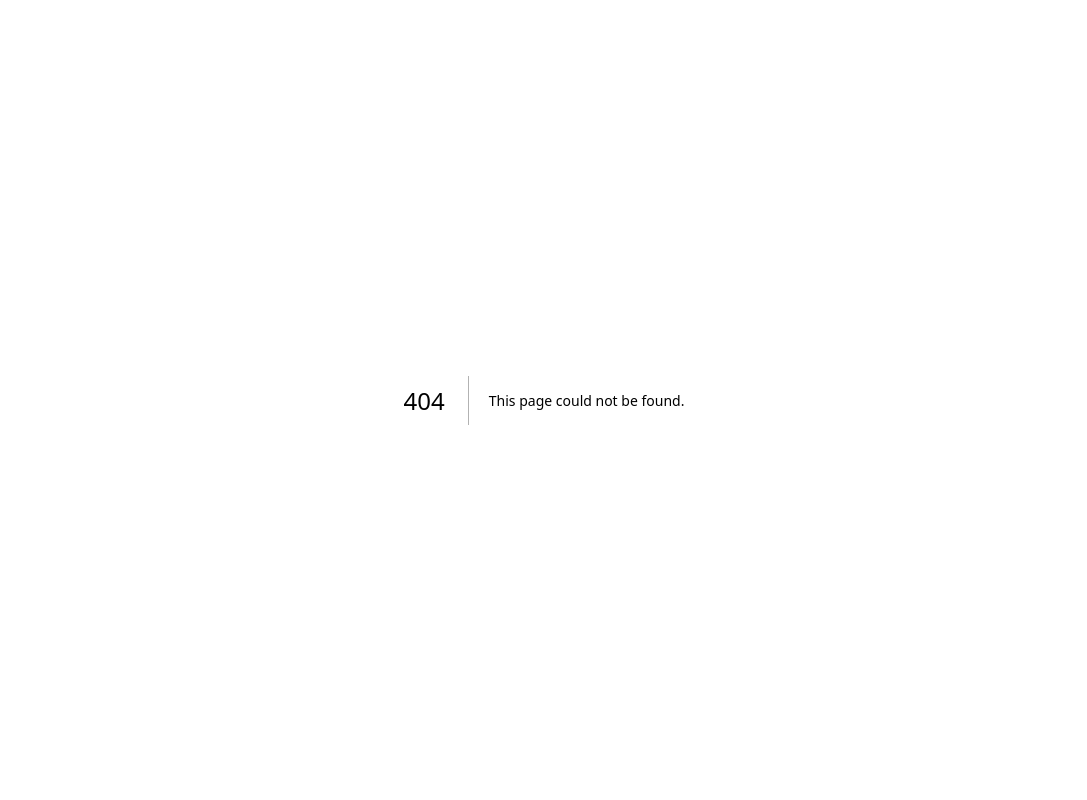
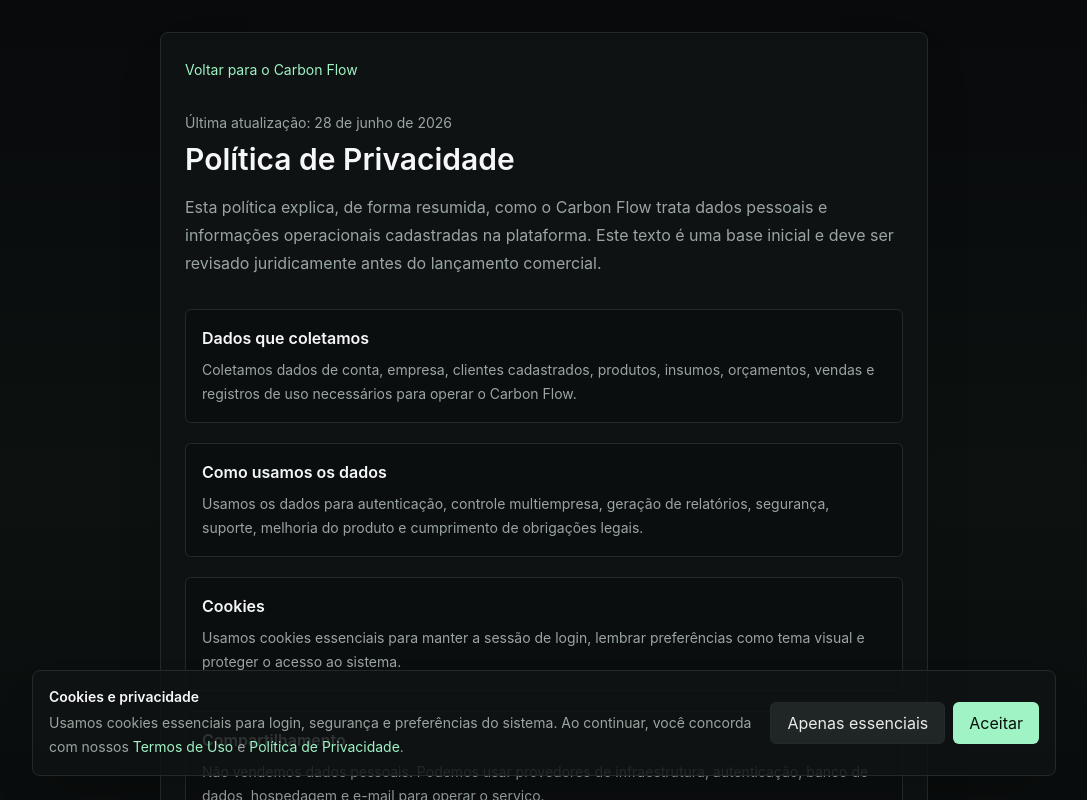
Before and after one commit to mstdeltaaa/Carbon-Flow, a Next.js app in the folder apps/web/: page /privacy in a window 1280 px wide. Before the commit this address had no page. Shown: the top 800 px of the page, without its empty margins (96-1183 px from the left). Built offline with nearby package versions, Linux system fonts and the light colour scheme.

Commit message:
Add cookie consent and legal pages

```diff
--- a/apps/web/src/app/layout.tsx
+++ b/apps/web/src/app/layout.tsx
@@ -1,5 +1,7 @@
 import type { Metadata } from "next";
 import "./globals.css";
+
+import { CookieConsent } from "@/features/privacy/cookie-consent";
 
 import {
   defaultTheme,
@@ -70,7 +72,10 @@
         <meta content="dark light" name="color-scheme" />
         <script dangerouslySetInnerHTML={{ __html: themeScript }} />
       </head>
-      <body>{children}</body>
+      <body>
+        {children}
+        <CookieConsent />
+      </body>
     </html>
   );
 }
--- /dev/null
+++ b/apps/web/src/app/privacy/page.tsx
@@ -0,0 +1,68 @@
+import Link from "next/link";
+
+const privacyItems = [
+  {
+    title: "Dados que coletamos",
+    text: "Coletamos dados de conta, empresa, clientes cadastrados, produtos, insumos, orçamentos, vendas e registros de uso necessários para operar o Carbon Flow."
+  },
+  {
+    title: "Como usamos os dados",
+    text: "Usamos os dados para autenticação, controle multiempresa, geração de relatórios, segurança, suporte, melhoria do produto e cumprimento de obrigações legais."
+  },
+  {
+    title: "Cookies",
+    text: "Usamos cookies essenciais para manter a sessão de login, lembrar preferências como tema visual e proteger o acesso ao sistema."
+  },
+  {
+    title: "Compartilhamento",
+    text: "Não vendemos dados pessoais. Podemos usar provedores de infraestrutura, autenticação, banco de dados, hospedagem e e-mail para operar o serviço."
+  },
+  {
+    title: "Direitos do usuário",
+    text: "O usuário pode solicitar acesso, correção, portabilidade ou exclusão de dados, respeitando obrigações legais e registros necessários para segurança."
+  }
+];
+
+export default function PrivacyPage() {
+  return (
+    <main className="min-h-screen px-4 py-8 sm:px-6 lg:px-8">
+      <section className="mx-auto max-w-3xl rounded-lg border border-[var(--border)] bg-[var(--panel-strong)] p-6 shadow-2xl shadow-[color:var(--shadow-color)]">
+        <Link
+          className="text-sm text-[var(--primary)] hover:underline"
+          href="/login"
+        >
+          Voltar para o Carbon Flow
+        </Link>
+
+        <p className="mt-8 text-sm text-[var(--muted-foreground)]">
+          Última atualização: 28 de junho de 2026
+        </p>
+        <h1 className="mt-2 text-3xl font-semibold text-[var(--foreground)]">
+          Política de Privacidade
+        </h1>
+        <p className="mt-4 leading-7 text-[var(--muted-foreground)]">
+          Esta política explica, de forma resumida, como o Carbon Flow trata
+          dados pessoais e informações operacionais cadastradas na plataforma.
+          Este texto é uma base inicial e deve ser revisado juridicamente antes
+          do lançamento comercial.
+        </p>
+
+        <div className="mt-8 grid gap-5">
+          {privacyItems.map((item) => (
+            <article
+              className="rounded-md border border-[var(--border)] bg-[var(--surface-soft)] p-4"
+              key={item.title}
+            >
+              <h2 className="text-base font-semibold text-[var(--foreground)]">
+                {item.title}
+              </h2>
+              <p className="mt-2 text-sm leading-6 text-[var(--muted-foreground)]">
+                {item.text}
+              </p>
+            </article>
+          ))}
+        </div>
+      </section>
+    </main>
+  );
+}
--- /dev/null
+++ b/apps/web/src/app/terms/page.tsx
@@ -0,0 +1,67 @@
+import Link from "next/link";
+
+const termsItems = [
+  {
+    title: "Uso da plataforma",
+    text: "O Carbon Flow deve ser usado para gestão de produção, custos, estoque, clientes, orçamentos e vendas de empresas autorizadas pelo titular da conta."
+  },
+  {
+    title: "Responsabilidade pelos dados",
+    text: "A empresa usuária é responsável pela veracidade dos dados cadastrados, incluindo preços, custos, estoque, clientes, produtos e informações comerciais."
+  },
+  {
+    title: "Acesso e segurança",
+    text: "Cada usuário deve manter suas credenciais protegidas. Ações feitas com uma conta autenticada podem ser registradas para auditoria e segurança."
+  },
+  {
+    title: "Disponibilidade",
+    text: "Trabalhamos para manter o sistema disponível, mas integrações, provedores externos, manutenção e eventos técnicos podem afetar temporariamente o acesso."
+  },
+  {
+    title: "Planos e limites",
+    text: "O sistema pode aplicar limites por plano, como quantidade de usuários, empresas, produtos, orçamentos, vendas ou recursos avançados."
+  }
+];
+
+export default function TermsPage() {
+  return (
+    <main className="min-h-screen px-4 py-8 sm:px-6 lg:px-8">
+      <section className="mx-auto max-w-3xl rounded-lg border border-[var(--border)] bg-[var(--panel-strong)] p-6 shadow-2xl shadow-[color:var(--shadow-color)]">
+        <Link
+          className="text-sm text-[var(--primary)] hover:underline"
+          href="/login"
+        >
+          Voltar para o Carbon Flow
+        </Link>
+
+        <p className="mt-8 text-sm text-[var(--muted-foreground)]">
+          Última atualização: 28 de junho de 2026
+        </p>
+        <h1 className="mt-2 text-3xl font-semibold text-[var(--foreground)]">
+          Termos de Uso
+        </h1>
+        <p className="mt-4 leading-7 text-[var(--muted-foreground)]">
+          Estes termos definem regras básicas para uso do Carbon Flow. Este
+          texto é uma base inicial e deve ser revisado juridicamente antes do
+          lançamento comercial.
+        </p>
+
+        <div className="mt-8 grid gap-5">
+          {termsItems.map((item) => (
+            <article
+              className="rounded-md border border-[var(--border)] bg-[var(--surface-soft)] p-4"
+              key={item.title}
+            >
+              <h2 className="text-base font-semibold text-[var(--foreground)]">
+                {item.title}
+              </h2>
+              <p className="mt-2 text-sm leading-6 text-[var(--muted-foreground)]">
+                {item.text}
+              </p>
+            </article>
+          ))}
+        </div>
+      </section>
+    </main>
+  );
+}
--- /dev/null
+++ b/apps/web/src/features/privacy/cookie-consent.tsx
@@ -0,0 +1,78 @@
+"use client";
+
+import Link from "next/link";
+import { useEffect, useState } from "react";
+
+import { Button } from "@/components/ui/button";
+
+const consentStorageKey = "carbon-flow-cookie-consent-v1";
+
+type ConsentChoice = "accepted" | "essential";
+
+function saveConsent(choice: ConsentChoice) {
+  window.localStorage.setItem(
+    consentStorageKey,
+    JSON.stringify({
+      choice,
+      acceptedAt: new Date().toISOString(),
+      version: 1
+    })
+  );
+}
+
+export function CookieConsent() {
+  const [isVisible, setIsVisible] = useState(false);
+
+  useEffect(() => {
+    setIsVisible(!window.localStorage.getItem(consentStorageKey));
+  }, []);
+
+  function handleConsent(choice: ConsentChoice) {
+    saveConsent(choice);
+    setIsVisible(false);
+  }
+
+  if (!isVisible) {
+    return null;
+  }
+
+  return (
+    <div className="fixed inset-x-0 bottom-0 z-50 px-4 pb-4 sm:px-6 sm:pb-6">
+      <section
+        aria-label="Aviso de cookies e privacidade"
+        className="mx-auto flex max-w-5xl flex-col gap-4 rounded-lg border border-[var(--border)] bg-[var(--panel-strong)] p-4 shadow-2xl shadow-[color:var(--shadow-color)] sm:flex-row sm:items-center sm:justify-between"
+      >
+        <div className="min-w-0">
+          <p className="text-sm font-semibold text-[var(--foreground)]">
+            Cookies e privacidade
+          </p>
+          <p className="mt-1 text-sm leading-6 text-[var(--muted-foreground)]">
+            Usamos cookies essenciais para login, segurança e preferências do
+            sistema. Ao continuar, você concorda com nossos{" "}
+            <Link className="text-[var(--primary)] hover:underline" href="/terms">
+              Termos de Uso
+            </Link>{" "}
+            e{" "}
+            <Link className="text-[var(--primary)] hover:underline" href="/privacy">
+              Política de Privacidade
+            </Link>
+            .
+          </p>
+        </div>
+
+        <div className="flex shrink-0 flex-col gap-2 sm:flex-row">
+          <Button
+            onClick={() => handleConsent("essential")}
+            type="button"
+            variant="secondary"
+          >
+            Apenas essenciais
+          </Button>
+          <Button onClick={() => handleConsent("accepted")} type="button">
+            Aceitar
+          </Button>
+        </div>
+      </section>
+    </div>
+  );
+}
```
